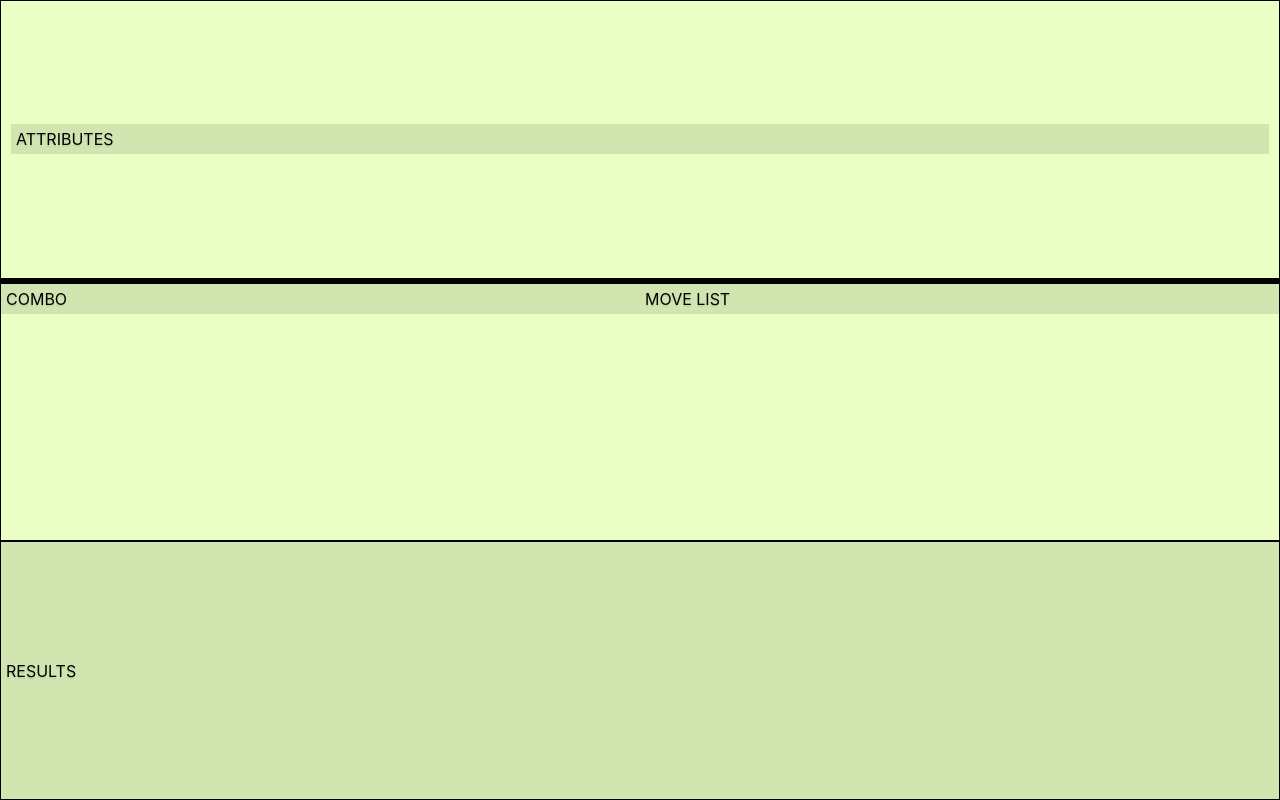
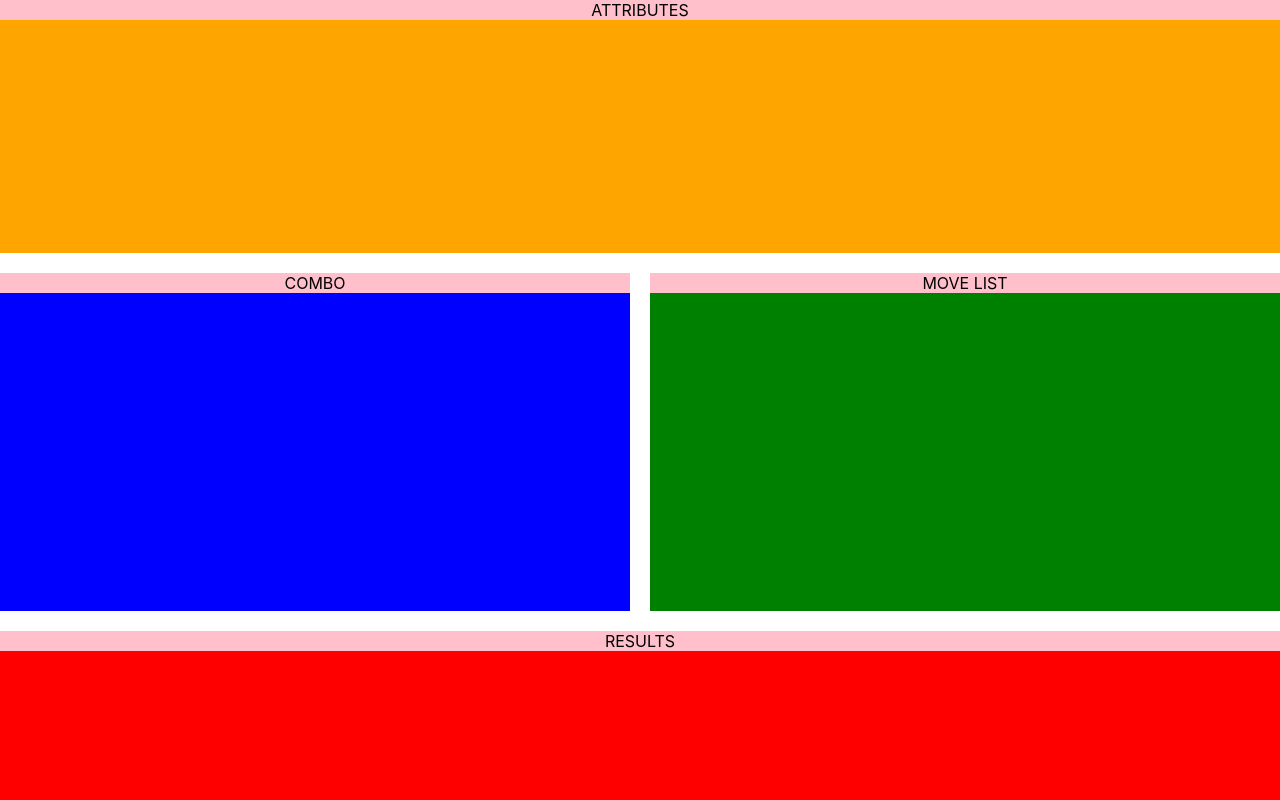
Before and after one commit to Texian/combat-combos, a React (Create React App) app: page / in a window 1280 px wide. Built offline with nearby package versions, Linux system fonts and the light colour scheme.

Commit message:
Greatly simplified CSS, slightly cleaned up app.js

```diff
--- a/src/App.css
+++ b/src/App.css
@@ -1,155 +1,47 @@
-:root {
-  --cream: #e9ffc4
-}
-
-.App {
-  text-align: center;
-}
-
-.App-logo {
-  height: 40vmin;
-  pointer-events: none;
-}
-
-@media (prefers-reduced-motion: no-preference) {
-  .App-logo {
-    animation: App-logo-spin infinite 20s linear;
-  }
-}
-
-.App-header {
-  background-color: #282c34;
-  min-height: 100vh;
-  display: flex;
-  flex-direction: column;
-  align-items: center;
-  justify-content: center;
-  font-size: calc(10px + 2vmin);
-  color: white;
-}
-
-.App-link {
-  color: #61dafb;
-}
-
-@keyframes App-logo-spin {
-  from {
-    transform: rotate(0deg);
-  }
-  to {
-    transform: rotate(360deg);
-  }
-}
-
-html {
-  box-sizing: border-box;
-  font-family: 'Lucida Sans', 'Lucida Sans Regular', 'Lucida Grande', 'Lucida Sans Unicode', Geneva, Verdana, sans-serif;
-  font-weight: normal;
-  color: #272727;
-  text-shadow: 0 2px 0 rgba(0, 0, 0, 0.07);
-
-}
-
-*,
-*:before,
-*:after {
-  box-sizing: inherit;
-}
-
-body {
-  margin: 0;
-}
-
-iframe {
-  width: 100%;
-  height: 100%;
-}
-
-h1,
-h2,
-h3,
-h4,
-h5,
-h6 {
-  font-weight: normal;
-  margin: 0;
-  font-size: 1.5em;
-}
-
 .combo-sheet {
   display: grid;
-  grid-template-rows: auto auto auto;
+  grid-gap: 20px;
+  grid-template-columns: 1fr 1fr;
   height: 100vh;
-  color: black;
-}
-
-.combo-sheet > * {
-  border: 1px solid black;
+  grid-template-rows: 3fr 4fr 2fr;
+  grid-template-areas:
+  "attributes attributes"
+  "combos list"
+  "results results"
 }
 
 .attributes {
-  display: grid;
-  grid-template-columns: 1fr;
-  grid-auto-flow: column;
-  align-items: center;
-  grid-gap: 10px;
-  background: var(--cream);
-  border-bottom: 5px solid black;
-  padding: 10px;
+  grid-area: attributes;
+  background: orange;
 }
 
-.moves {
-  display: grid;
-  grid-template-columns: repeat(2, 1fr);
-  background: var(--cream);
+.combos {
+  grid-area: combos;
+  background: blue;
 }
 
-.button {
-  background: gray;
-  border: 0;
-  color: white;
-  padding: 10px;
-  border-radius: 5px;
-  font-size: 15px;
-  position: relative;
-}
-
-.button--small {
-  font-size: 12px;
-  padding: 4px;
-}
-
-.button--dirty:before {
-  background: #ffc600;
-  display: block;
-  content: '';
-  height: 2px;
-  width: calc(100% - 6px);
-  position: absolute;
-  left: 3px;
-  top: 3px;
-}
-
-.combos .list {
-  display: grid;
-  grid-template-rows: auto 1fr;
-}
-
-.header {
-  display: grid;
-  grid-template-columns: auto 1fr auto;
-  align-items: center;
-  padding: 5px;
-  grid-gap: 5px;
-  background: rgba(0, 0, 0, 0.1);
-}
-
-.combo-list {
-  display: grid;
-  grid-template-columns: auto 1fr;
+.list {
+  grid-area: list;
+  background: green;
 }
 
 .results {
+  grid-area: results;
+  background: red;
+}
+
+header {
   display: grid;
-  background: var(--cream);
+  justify-content: center;
+  background: pink;
 }
+
+@media (max-width: 500px) {
+  .combo-sheet {
+    grid-template-areas:
+    "attributes"
+    "combos"
+    "list"
+    "results"
+  }
+}
--- a/src/App.js
+++ b/src/App.js
@@ -7,20 +7,24 @@ function App() {
     <div className="App">
       <div className="combo-sheet">
         <div class="attributes">
-          <header className="header">ATTRIBUTES</header>
+          <header>ATTRIBUTES</header>
+          <div className="attribute"></div>
+          <div className="attribute"></div>
+          <div className="attribute"></div>
+          <div className="attribute"></div>
+          <div className="attribute"></div>
+          <div className="attribute"></div>
         </div>
-        <div className="moves">
-          <div class="combos">
-            <header className="header">COMBO</header>
-            <div className="combo-list"></div>
-          </div>
-          <div class="list">
-            <header className="header">MOVE LIST</header>
-            <div className="combo-list"></div>
-          </div>
+        <div class="combos">
+          <header>COMBO</header>
+          <div className="combo-list"></div>
+        </div>
+        <div class="list">
+          <header>MOVE LIST</header>
+          <div className="combo-list"></div>
         </div>
         <div class="results">
-          <header className="header">RESULTS</header>
+          <header>RESULTS</header>
         </div>
       </div>
     </div>
```
